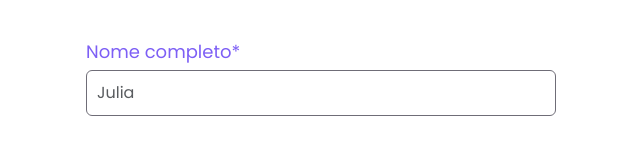
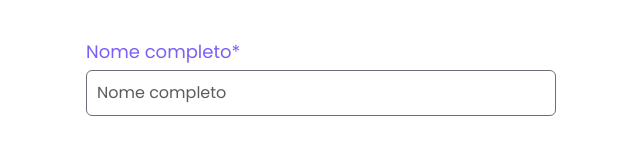
Before and after one commit to fujulia/formulario_devWeb2, a Vue app: page / in a window 1280 px wide. Shown: the part 183-343 px from the top of the page, without its empty margins (319-959 px from the left). Built offline with nearby package versions, Linux system fonts and the light colour scheme.

Commit message:
mudanças em relação a barra de carregamento

```diff
--- a/src/App.vue
+++ b/src/App.vue
@@ -1,41 +1,34 @@
 <script setup>
-import { ref, reactive, computed } from 'vue'
+import { ref, computed } from 'vue'
 import api from './plugins/axios'
 const mostrarPerfil = ref(false)
 const barraCaregamento = ref(1)
 const loading = ref(true)
 const validateData = ref('')
 const data = ref([])
-const originalData = {
-  nome: {
-    value: 'Julia',
-    processed: false
-  },
-  email: {
-    value: '',
-    processed: false
-  },
-  senha: '',
-  senhaConfirmacao: '',
-  dataNascimento: '',
-  cep: '',
-  estado: '',
-  cidade: '',
-  bairro: '',
-  rua: '',
-  num: '',
+const userData = {
+  value: '',
+  processed: false
+}
+
+const user = ({
+  nome: {...userData},
+  email: {...userData},
+  senha: {...userData},
+  senhaConfirmacao: {...userData},
+  dataNascimento: {...userData},
+  cep: {...userData},
+  estado: {...userData},
+  cidade: {...userData},
+  bairro: {...userData},
+  rua: {...userData},
+  num: {...userData},
   fotoPerfil: '',
   hobbies: [],
   linguagemPref: '',
   biografia: ''
-}
-
-const user = reactive({
-  ...originalData
 })
 
-const userFinal = reactive({...originalData
-})
 
 const estados = [
   { uf: 'AC', name: 'Acre' },
@@ -71,7 +64,7 @@ const validaSenha = computed(() => {
   return user.senha == user.senhaConfirmacao
 })
 const senhaForte = computed(() => {
-  return user.senha.match(/^(?=.*\d)(?=.*[a-z])(?=.*[A-Z])(?=.*[$*&@#])[0-9a-zA-Z$*&@#]{8,}$/)
+  return user.senha.value.match(/^(?=.*\d)(?=.*[a-z])(?=.*[A-Z])(?=.*[$*&@#])[0-9a-zA-Z$*&@#]{8,}$/)
 })
 
 function enviarForm() {
@@ -85,10 +78,10 @@ function mudar() {
   }, 3000)
 }
 
-function progresso(data, attr='nome') {
+function progresso( attr) {
   if (!user[attr].processed) {
     console.log('processar')
-    barraCaregamento.value += 10
+    barraCaregamento.value += (100/11)
     user[attr].processed = true
   } else {
     console.log("Nao processar")
@@ -97,11 +90,11 @@ function progresso(data, attr='nome') {
 
 async function buscarCep() {
   try {
-    const response = await api.get(`/ws/${user.cep}/json/`)
+    const response = await api.get(`/ws/${user.cep.value}/json/`)
     data.value = response.data
-    user.cidade = data.value.localidade
-    user.rua = data.value.logradouro
-    user.bairro = data.value.bairro
+    user.cidade.value = data.value.localidade
+    user.rua.value = data.value.logradouro
+    user.bairro.value = data.value.bairro
     barraCaregamento.value += 36
     console.log(data.value)
   } catch (error) {
@@ -130,9 +123,9 @@ function UploadImagem(e) {
         <div id="fotoPerfil"><img v-if="user.fotoPerfil" :src="user.fotoPerfil" /></div>
       </div>
       <h1 class="w-100 mt-3" id="perfilTitulo">Perfil Criado!</h1>
-      <h2 class="w-100 p-2 text-center fs-3">Bem vindo(a) {{ user.nome }}</h2>
+      <h2 class="w-100 p-2 text-center fs-3">Bem vindo(a) {{ user.nome.value }}</h2>
       <div class="w-75 m-auto info">
-        <p v-for="(value, key) in user" :key="key">{{ key }} : {{ value }}</p>
+        <p v-for="(value, key) in user" :key="key">{{ key }} : {{ value.value }}</p>
       </div>
       <div class="w-75 m-auto">
         <button class="btn btn-outline" @click="mostrarPerfil = false">Voltar</button>
@@ -160,7 +153,7 @@ function UploadImagem(e) {
         class="form-control"
         placeholder="Nome completo"
         v-model="user.nome.value"
-        @blur="progresso(user.nome.value, 'nome')"
+        @blur="progresso('nome')"
         required
       />
       <div class="invalid-feedback">Obrigatório</div>
@@ -173,7 +166,7 @@ function UploadImagem(e) {
         class="form-control"
         placeholder="E-mail"
         v-model="user.email.value"
-        @blur="progresso(user.email.value, 'email')"
+        @blur="progresso('email')"
         required
       />
       <div class="invalid-feedback">Obrigatório</div>
@@ -185,8 +178,8 @@ function UploadImagem(e) {
         type="password"
         class="form-control"
         placeholder="Senha"
-        v-model="user.senha"
-        @blur="progresso(user.senha)"
+        v-model="user.senha.value"
+        @blur="progresso('senha')"
         required
       />
       <div v-if="!senhaForte && user.senha != ''" class="invalid-feedback">
@@ -201,8 +194,8 @@ function UploadImagem(e) {
         type="password"
         class="form-control"
         placeholder="Confirme a senha"
-        v-model="user.senhaConfirmacao"
-        @blur="progresso(user.senhaConfirmacao)"
+        v-model="user.senhaConfirmacao.value"
+        @blur="progresso('senhaConfirmacao')"
         required
       />
       <div v-if="!validaSenha && user.senhaConfirmacao != ''" class="invalid-feedback">
@@ -216,8 +209,8 @@ function UploadImagem(e) {
         id="validationCustom05"
         type="date"
         class="form-control"
-        v-model="user.dataNascimento"
-        @blur="progresso(user.dataNascimento)"
+        v-model="user.dataNascimento.value"
+        @blur="progresso('dataNascimento')"
       />
       <div class="invalid-feedback">Obrigatório</div>
     </div>
@@ -228,7 +221,7 @@ function UploadImagem(e) {
         type="text"
         class="form-control"
         placeholder="00000-000"
-        v-model="user.cep"
+        v-model="user.cep.value"
         @blur="buscarCep()"
         required
         maxlength="8"
@@ -238,8 +231,8 @@ function UploadImagem(e) {
     </div>
     <div class="form-group">
       <label>Estado*</label>
-      <select id="validationCustom07" name="" class="form-select" required v-model="user.estado">
-        <option selected>Selecione</option>
+      <select id="validationCustom07" name="" class="form-select" required v-model="user.estado.value">
+        <option selected disabled value="">Selecionar...</option>
         <option v-for="estado of estados" :key="estado.uf" :value="estado.name">
           {{ estado.uf }}
         </option>
@@ -253,7 +246,7 @@ function UploadImagem(e) {
         type="text"
         class="form-control"
         placeholder="Cidade"
-        v-model="user.cidade"
+        v-model="user.cidade.value"
         required
       />
       <div class="invalid-feedback">Obrigatório</div>
@@ -265,7 +258,7 @@ function UploadImagem(e) {
         type="text"
         class="form-control"
         placeholder="Rua"
-        v-model="user.rua"
+        v-model="user.rua.value"
         required
       />
       <div class="invalid-feedback">Obrigatório</div>
@@ -278,7 +271,7 @@ function UploadImagem(e) {
           type="text"
           class="form-control"
           placeholder="Bairro"
-          v-model="user.bairro"
+          v-model="user.bairro.value"
           required
         />
         <div class="invalid-feedback">Obrigatório</div>
@@ -290,7 +283,7 @@ function UploadImagem(e) {
           type="text"
           class="form-control"
           placeholder="N°"
-          v-model="user.num"
+          v-model="user.num.value"
           @blur="progresso(user.num)"
           required
         />
```
